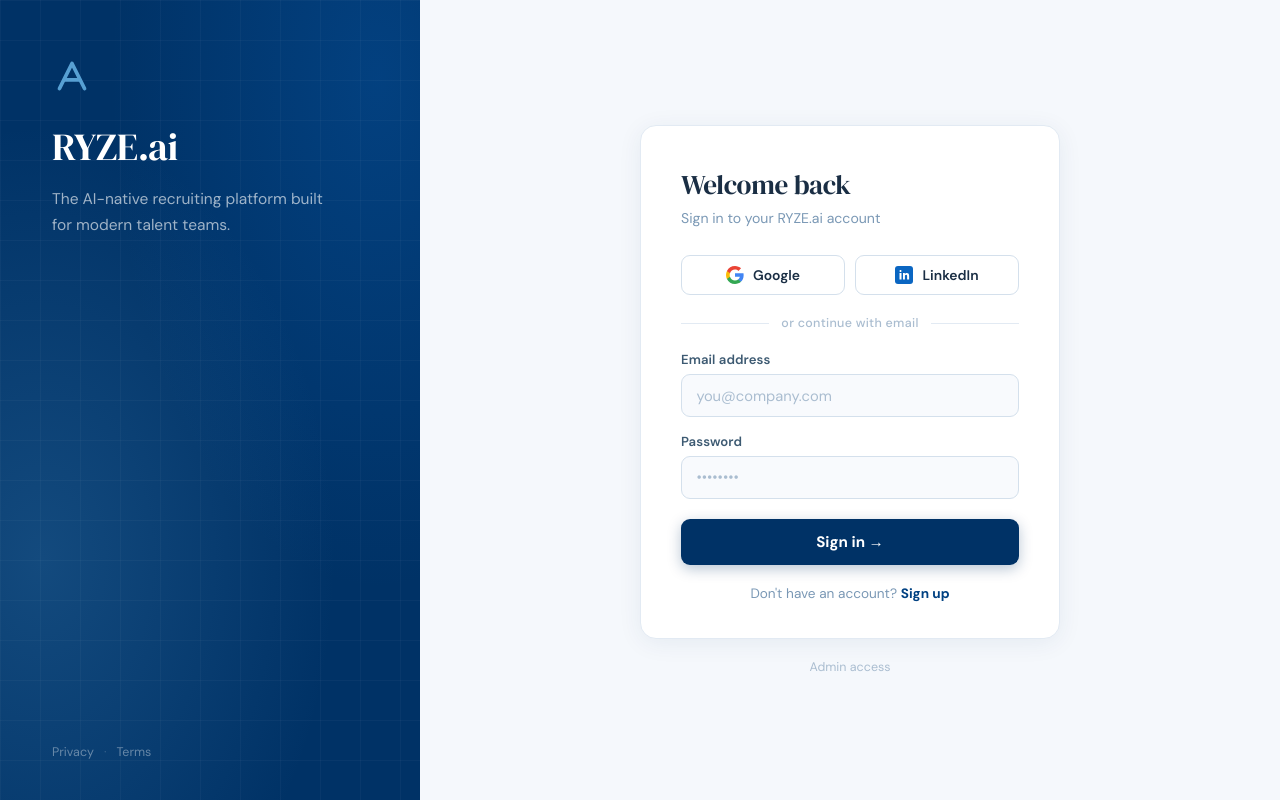
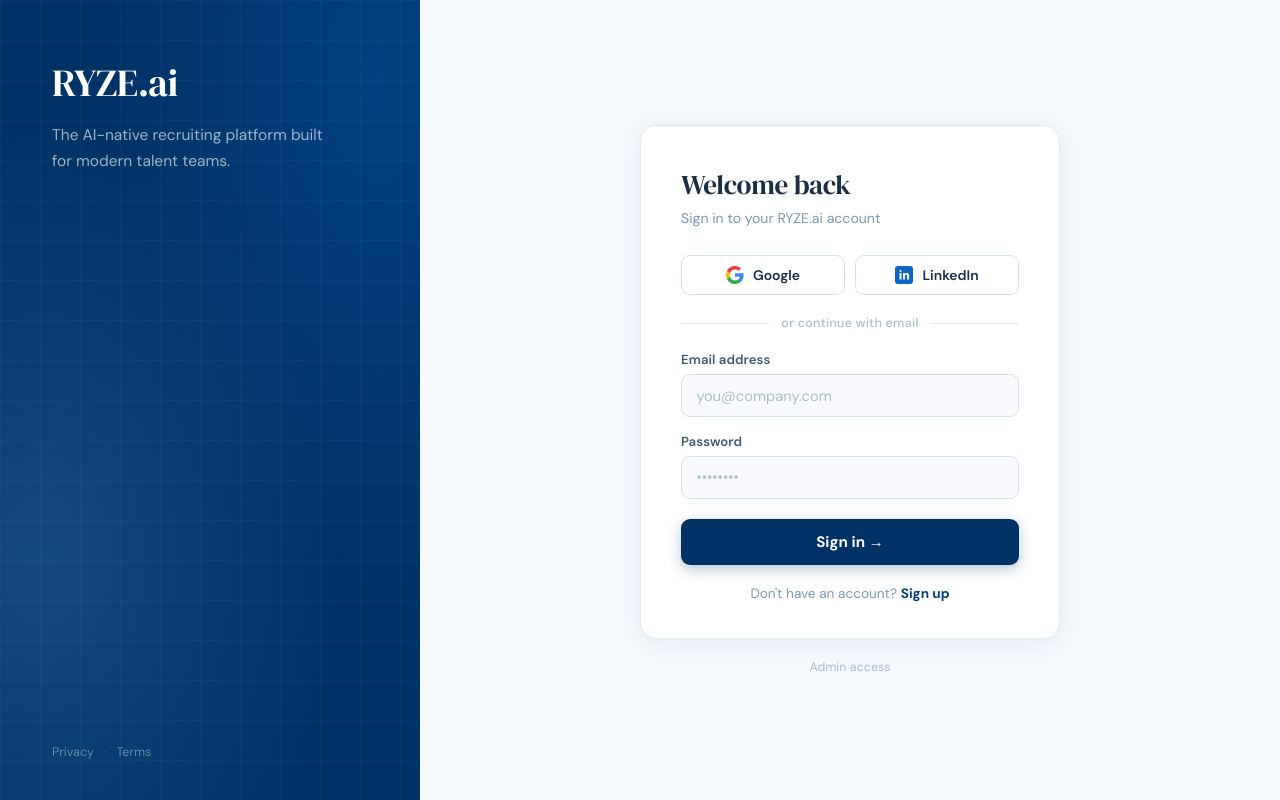
Before and after one commit to djahern-max/ryzerecruiting_frontend, a React (Vite) app: page /login in a window 1280 px wide. Built offline with nearby package versions, Linux system fonts and the light colour scheme.

Commit message:
removed RYZE logo from login page

```diff
--- a/src/pages/LoginPage.jsx
+++ b/src/pages/LoginPage.jsx
@@ -6,14 +6,7 @@
 
 const API_BASE = import.meta.env.VITE_API_URL || 'http://localhost:8000';
 
-function RyzeLogo({ size = 20, color = '#57a0d3' }) {
-    return (
-        <svg width={size} height={size} viewBox="0 0 32 32" fill="none" xmlns="http://www.w3.org/2000/svg">
-            <path d="M6 26 L16 6 L26 26" stroke={color} strokeWidth="3" strokeLinecap="round" strokeLinejoin="round" fill="none" />
-            <path d="M10 19 L22 19" stroke={color} strokeWidth="3" strokeLinecap="round" />
-        </svg>
-    );
-}
+
 
 function GoogleIcon() {
     return (
@@ -100,9 +93,7 @@
             {/* Left panel — brand */}
             <div className={styles.left}>
                 <div className={styles.leftInner}>
-                    <div className={styles.logoMark}>
-                        <RyzeLogo size={40} color="#57a0d3" />
-                    </div>
+
                     <h1 className={styles.brandName}>RYZE.ai</h1>
                     <p className={styles.brandTagline}>
                         The AI-native recruiting platform built for modern talent teams.
```
